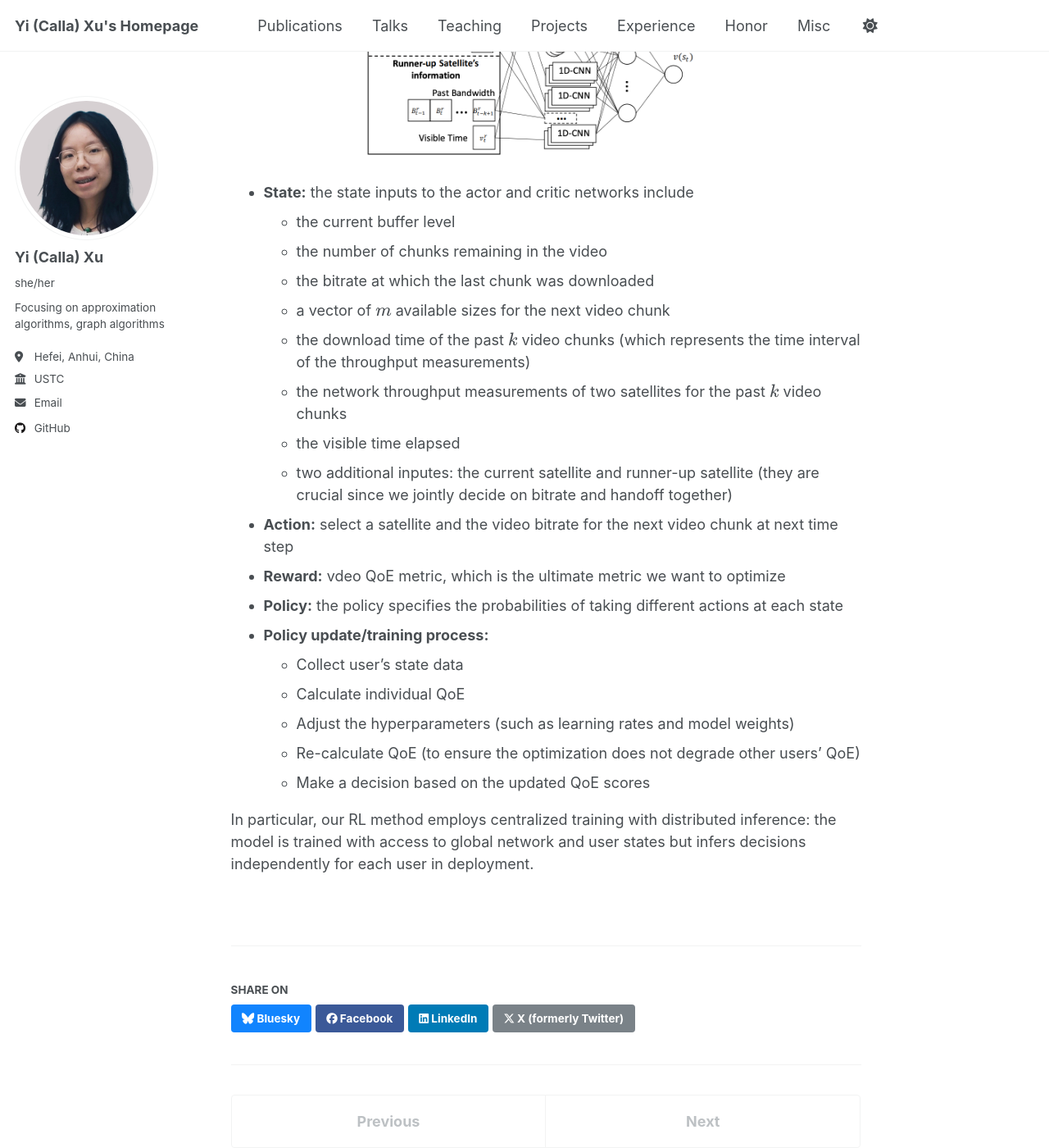
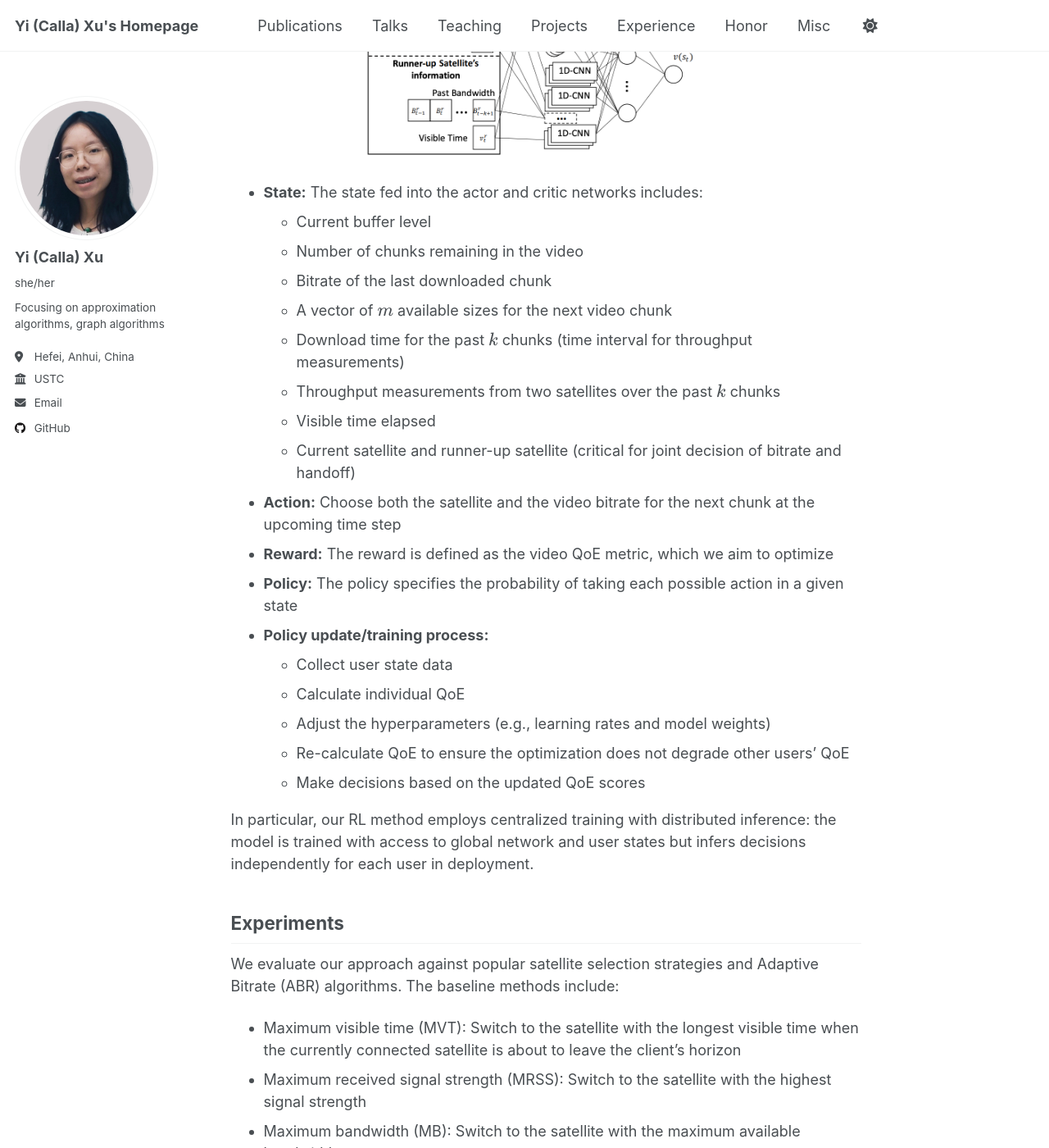
Before and after one commit to yixu-cs/yixu-cs.github.io, a Jekyll site: the page built from _publications/2025-arxiv-LEO-RL.md, in a window 1280 px wide and 1400 px high, scrolled down 1976 px. Shown: the whole window at 82% size. Built offline with Jekyll 4.4.1, drawn with Linux system fonts in a browser that asks for light colours; a script that is not in the unit is left out; some of the changed text lies outside the part shown.

Commit message:
update RL experiments

```diff
--- a/_publications/2025-arxiv-LEO-RL.md
+++ b/_publications/2025-arxiv-LEO-RL.md
@@ -51,23 +51,44 @@
   <img src="/images/paper-RL/PPO network.png" width="450"/>
 </p>
 
-* **State:** the state inputs to the actor and critic networks include
-  - the current buffer level
-  - the number of chunks remaining in the video
-  - the bitrate at which the last chunk was downloaded
-  - a vector of $$m$$ available sizes for the next video chunk
-  - the download time of the past $$k$$ video chunks (which represents the time interval of the throughput measurements)
-  - the network throughput measurements of two satellites for the past $$k$$ video chunks
-  - the visible time elapsed
-  - two additional inputes: the current satellite and runner-up satellite (they are crucial since we jointly decide on bitrate and handoff together)
-* **Action:** select a satellite and the video bitrate for the next video chunk at next time step
-* **Reward:** vdeo QoE metric, which is the ultimate metric we want to optimize
-* **Policy:** the policy specifies the probabilities of taking different actions at each state
+* **State:** The state fed into the actor and critic networks includes:
+  - Current buffer level
+  - Number of chunks remaining in the video
+  - Bitrate of the last downloaded chunk
+  - A vector of $$m$$ available sizes for the next video chunk
+  - Download time for the past $$k$$ chunks (time interval for throughput measurements)
+  - Throughput measurements from two satellites over the past $$k$$ chunks
+  - Visible time elapsed
+  - Current satellite and runner-up satellite (critical for joint decision of bitrate and handoff)
+
+* **Action:** Choose both the satellite and the video bitrate for the next chunk at the upcoming time step
+* **Reward:** The reward is defined as the video QoE metric, which we aim to optimize
+* **Policy:** The policy specifies the probability of taking each possible action in a given state
 * **Policy update/training process:**
-  - Collect user's state data
+  - Collect user state data
   - Calculate individual QoE
-  - Adjust the hyperparameters (such as learning rates and model weights)
-  - Re-calculate QoE (to ensure the optimization does not degrade other users' QoE)
-  - Make a decision based on the updated QoE scores
+  - Adjust the hyperparameters (e.g., learning rates and model weights)
+  - Re-calculate QoE to ensure the optimization does not degrade other users' QoE
+  - Make decisions based on the updated QoE scores
 
 In particular, our RL method employs centralized training with distributed inference: the model is trained with access to global network and user states but infers decisions independently for each user in deployment.
+
+Experiments
+------
+
+We evaluate our approach against popular satellite selection strategies and Adaptive Bitrate (ABR) algorithms. The baseline methods include:
+* Maximum visible time (MVT): Switch to the satellite with the longest visible time when the currently connected satellite is about to leave the client's horizon
+* Maximum received signal strength (MRSS): Switch to the satellite with the highest signal strength
+* Maximum bandwidth (MB): Switch to the satellite with the maximum available bandwidth
+
+The figure below shows QoE results on simulated, NOAA and Starlink datasets. The number of users refers to how many users are streaming video out of 20 users.
+
+| QoE for different datasets |
+|:--:|
+| <img src='/images/paper-RL/experiment-QoE-datesets.png' width='600' /> |
+
+The next figure represents a breakdown of QoE on the simulated dataset, showing quality reward, rebuffer penalty and smoothness penalty.
+
+| QoE breakdown results |
+|:--:|
+| <img src='/images/paper-RL/experiment-QoE-breakdown.png' width='600' /> |
```
Also changed, not shown: images/paper-RL/experiment-QoE-breakdown.png (added), images/paper-RL/experiment-QoE-datesets.png (added).
